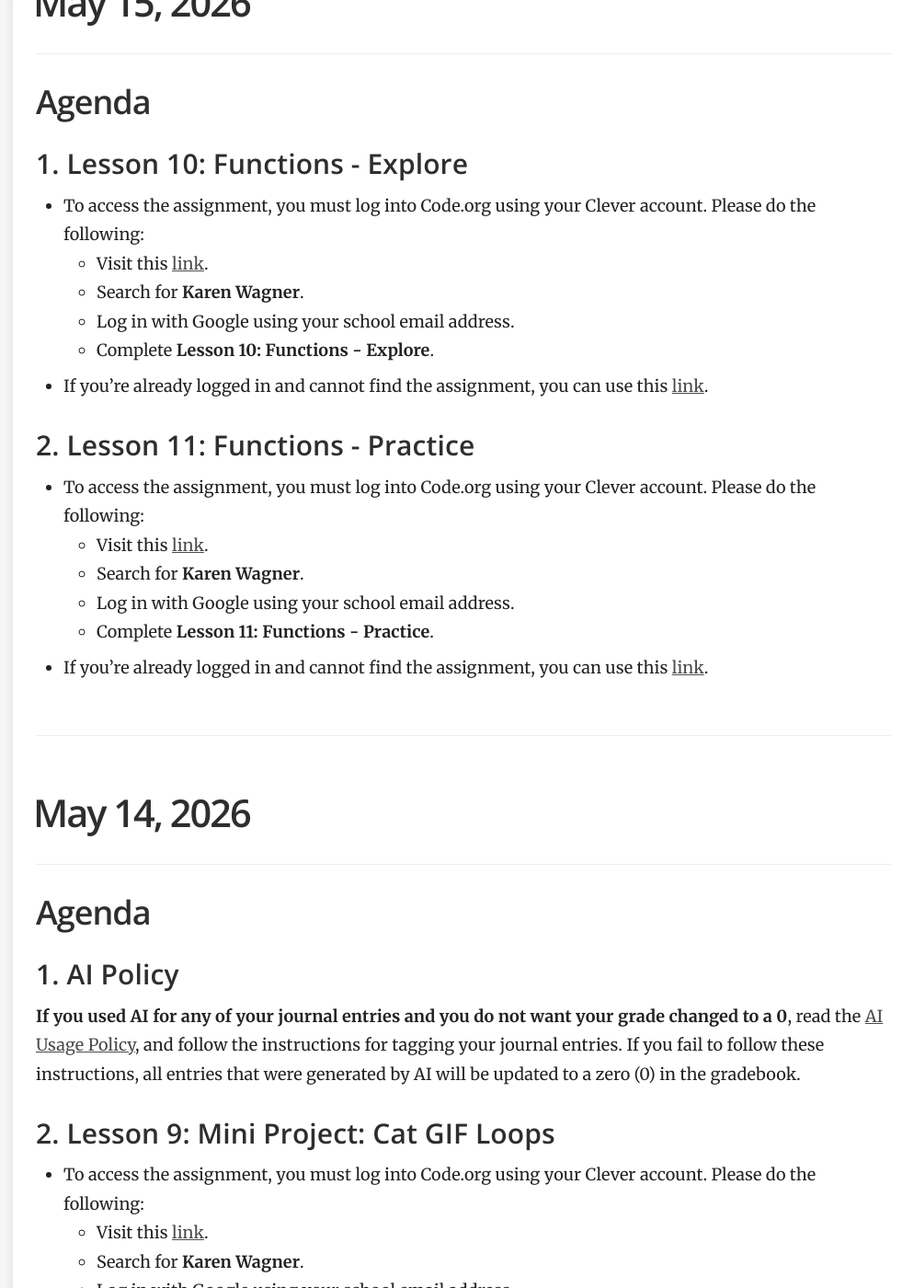
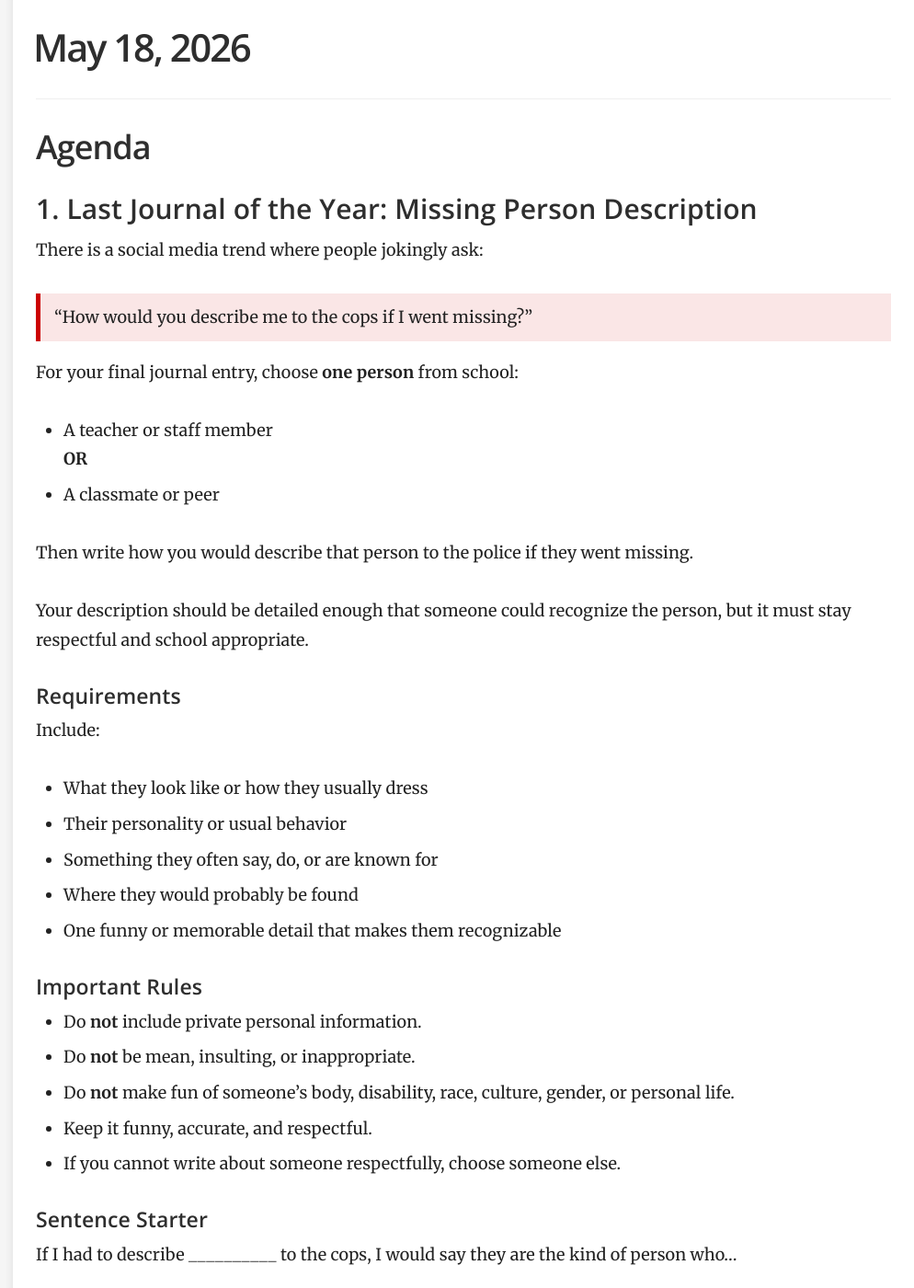
Before and after one commit to mswhitby/classroom, a Jekyll site: the page built from _docs/classes/1st.md, in a window 1280 px wide and 1400 px high, scrolled down 2678 px. Shown: the whole window at 92% size, without its empty margins (286-1280 px from the left). Built offline with Jekyll 4.4.1, drawn with Linux system fonts in a browser that asks for light colours; some of the changed text lies outside the part shown.

Commit message:
Updated  lessons

```diff
--- a/_docs/classes/1st.md
+++ b/_docs/classes/1st.md
@@ -61,6 +61,13 @@ order: 1
     <td align="left">May 15, 2026</td>
     <td align="left">May 21, 2026</td>
     <td align="left"><a href="https://github.com/mswhitby/classroom/blob/main/_docs/classes/1st.md#may-15-2026">Lesson 11: Functions - Practice</a></td>
+    <td align="left">Daily</td>
+  </tr>
+
+  <tr>
+    <td align="left">May 18, 2026</td>
+    <td align="left">May 20, 2026</td>
+    <td align="left"><a href="https://github.com/mswhitby/classroom/blob/main/_docs/classes/1st.md#may-18-2026">Last Journal of the Year: Missing Person Description</a></td>
     <td align="left">Daily</td>
   </tr>
 
@@ -225,6 +232,54 @@ order: 1
 
 ****
 
+# May 18, 2026
+
+## Agenda
+
+### 1. Last Journal of the Year: Missing Person Description
+
+There is a social media trend where people jokingly ask:
+
+> “How would you describe me to the cops if I went missing?”
+
+For your final journal entry, choose **one person** from school:
+
+- A teacher or staff member
+**OR**
+- A classmate or peer
+
+Then write how you would describe that person to the police if they went missing.
+
+Your description should be detailed enough that someone could recognize the person, but it must stay respectful and school appropriate.
+
+#### Requirements
+
+Include:
+
+- What they look like or how they usually dress
+- Their personality or usual behavior
+- Something they often say, do, or are known for
+- Where they would probably be found
+- One funny or memorable detail that makes them recognizable
+
+#### Important Rules
+
+- Do **not** include private personal information.
+- Do **not** be mean, insulting, or inappropriate.
+- Do **not** make fun of someone’s body, disability, race, culture, gender, or personal life.
+- Keep it funny, accurate, and respectful.
+- If you cannot write about someone respectfully, choose someone else.
+
+#### Sentence Starter
+
+If I had to describe **__________** to the cops, I would say they are the kind of person who...
+
+#### Minimum Length
+
+Write **one paragraph** with **5–7 complete sentences**.
+
+----
+
 # May 15, 2026
 
 ## Agenda
```
